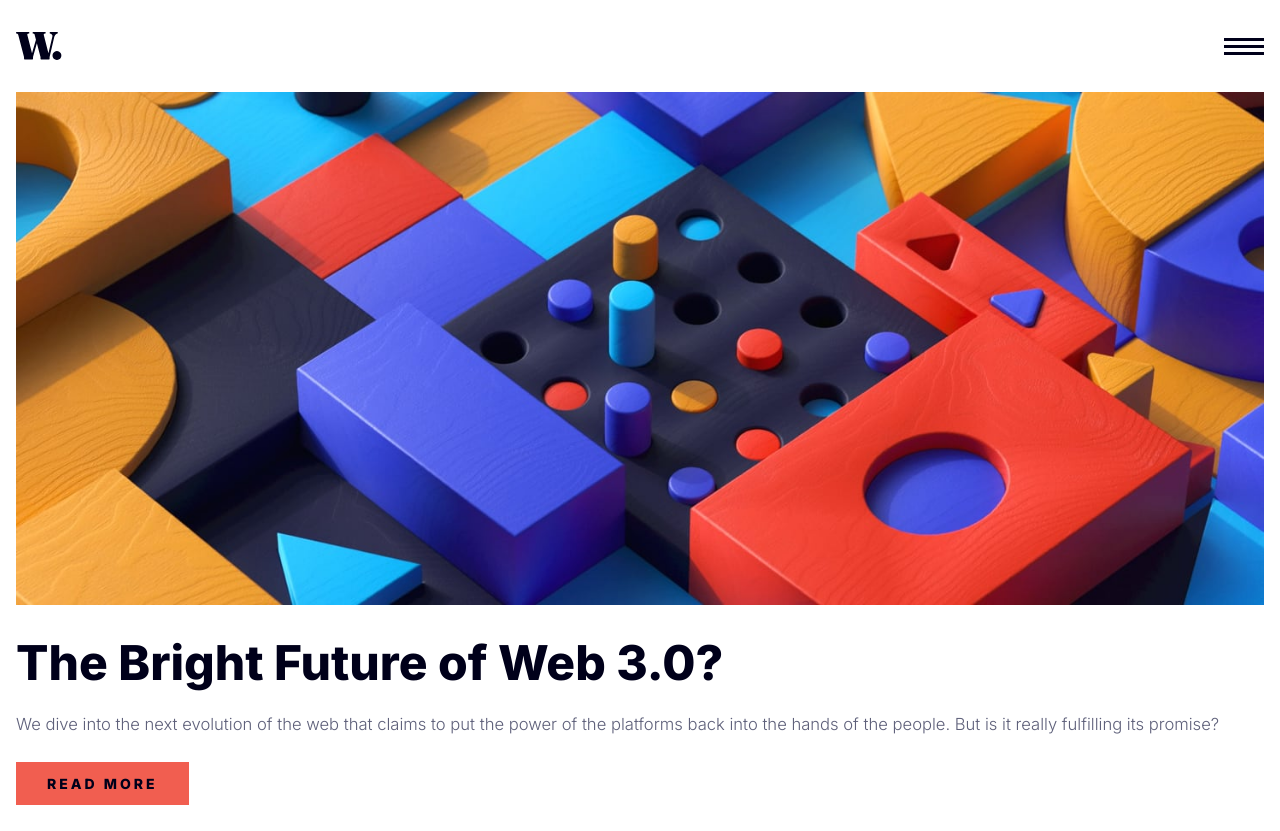
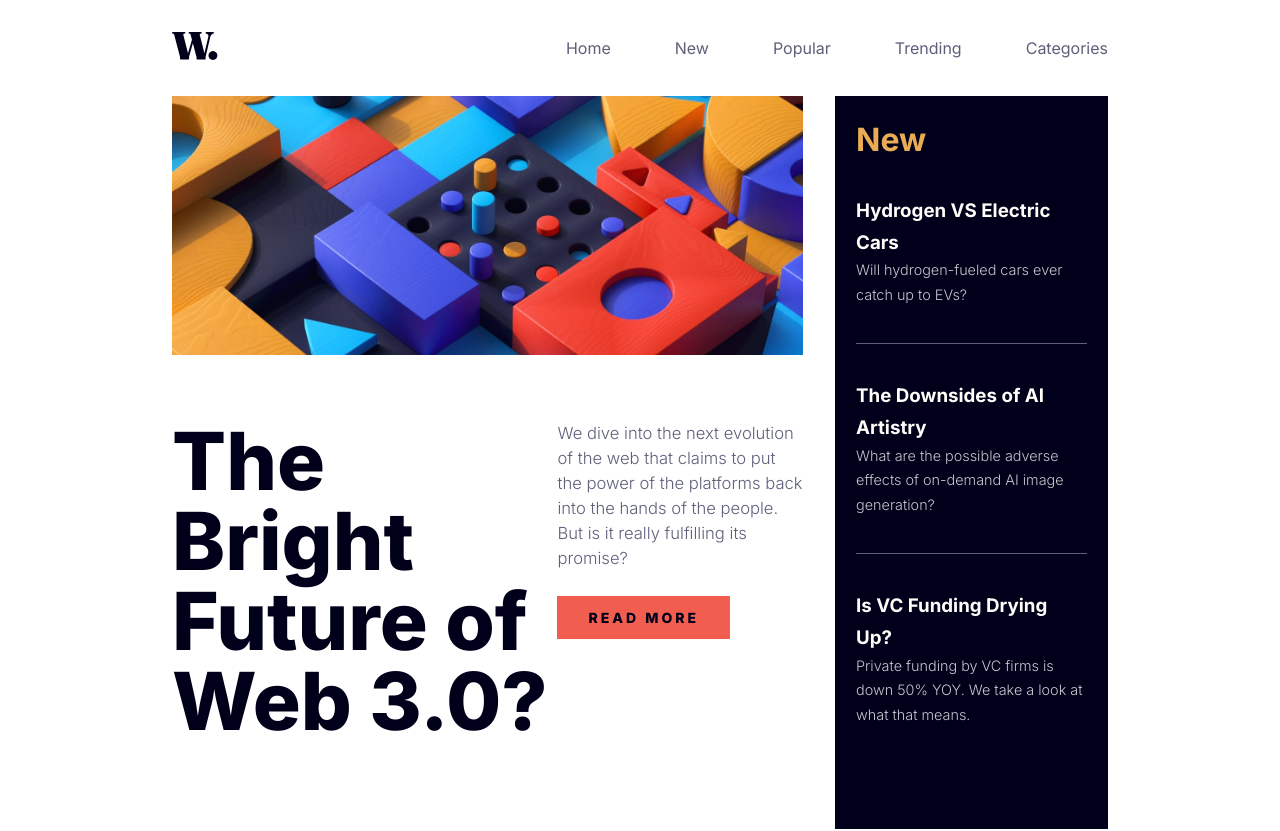
Before and after one commit to MukarramHaq/news-homepage, a plain HTML site: page index.html in a window 1280 px wide. Shown: the top 831 px of the page. Drawn offline with Linux system fonts and the light colour scheme.

Commit message:
A lot of flaws. But, its okay. It wasnt a very easy project to do.

```diff
--- a/index.html
+++ b/index.html
@@ -15,7 +15,7 @@
 <body>
 
   <header>
-    <img src="assets/images/logo.svg" alt="logo">
+    <a href="#"><img class="logo" src="assets/images/logo.svg" alt="logo"></a>
     <img class="hamburger" src="assets/images/icon-menu.svg" alt="open-menu-icon">
 
     <nav class="sidebar">
@@ -27,17 +27,28 @@
         <li>Categories</li>
       </ul>
     </nav>
+    <nav class="homepage-bar">
+      <ul>
+        <li><a href="#">Home</a></li>
+        <li><a href="#">New</a></li>
+        <li><a href="#">Popular</a></li>
+        <li><a href="#">Trending</a></li>
+        <li><a href="#">Categories</a></li>
+      </ul>
+    </nav>
 
   </header>
 
   <main>
     <article class="first-article">
 
-      <picture>
-        <source media="(max-width: 650px)" srcset="image-web-3-mobile.jpg">
-        <source media="(max-width: 1230px)" srcset="image-web-3-desktop.jpg">
-        <img src="image-web-3-desktop.jpg" alt="for desktop">
-      </picture>
+      <div class="images">
+        <picture>
+          <source media="(max-width: 650px)" srcset="image-web-3-mobile.jpg">
+          <source media="(max-width: 1230px)" srcset="image-web-3-desktop.jpg">
+          <img class="desktop-image" src="image-web-3-desktop.jpg" alt="for desktop">
+        </picture>
+      </div>
       <!-- <img src="image-web-3-mobile.jpg" alt="web3 background"> -->
 
       <div class="article-content">
--- a/style.css
+++ b/style.css
@@ -26,9 +26,10 @@
 }
 
 body {
-  min-height: 100vh;
   padding: 1rem;
   font-family: Inter, "sans-serif";
+  min-height: 100vh;
+
 }
 
 header {
@@ -175,7 +176,7 @@ hr {
     padding: 0;
 }
 
-ul{
+.sidebar ul{
     display: flex;
     flex-direction: column;
 }
@@ -184,11 +185,122 @@ ul{
     align-self: end;
 }
 
-ul li{
+.sidebar ul li{
     font-size: 1.5rem;
     margin-bottom: 2rem;
 }
 
-ul li{
+.sidebar ul li{
     justify-self: center;
 }
+
+.homepage-bar{
+  display: none;
+}
+
+@media (min-width: 900px){
+
+  body{
+    display: flex;
+    flex-direction: column;
+    justify-content: center;
+    align-items: center;
+    min-height: 100svh;
+  }
+
+  main,
+  header{
+    width: 75%;
+  }
+
+  .sidebar,
+  .hamburger{
+    display: none;
+  }
+
+  .homepage-bar{
+    display: block;
+  }
+
+  .homepage-bar ul{
+    display: flex;
+    gap: 4rem
+  }
+
+  .homepage-bar ul li{
+    list-style: none;
+  }
+
+  a{
+    text-decoration: none;
+    color: #5E607A;
+  }
+
+  a:hover{
+    color: #F15D51;
+  }
+
+  button:hover{
+    cursor: pointer;
+    background-color: black;
+    color: white;
+  }
+
+  .first-article{
+    display: grid;
+    grid-template-columns: auto auto auto;
+    grid-template-rows: auto auto;
+    gap: 2rem;
+  }
+
+  .images{
+    grid-column: 1 / 3;
+  }
+
+  .article-content{
+    grid-row: 2/2;
+    grid-column: 1 / 3;
+  }
+
+  aside{
+    grid-row: 1/3;
+  }
+
+  .article-content{
+    display: grid;
+    grid-template-columns: auto auto;
+    grid-template-rows: auto;
+  }
+
+  .article-content h1{
+    font-size: 5rem;
+  }
+
+  .article-content-two{
+    display: flex;
+    flex-direction: column;
+  }
+
+  .article-content-two button{
+    align-self: start;
+
+  }
+
+  aside{
+    height: 100%;
+  }
+
+  .second-article{
+    margin-top: 3rem;
+    flex-direction: row;
+  }
+
+  .second-article img{
+    height: 7.9375rem;
+  }
+
+  .content-information{
+    align-self: center;
+  }
+
+}
```
